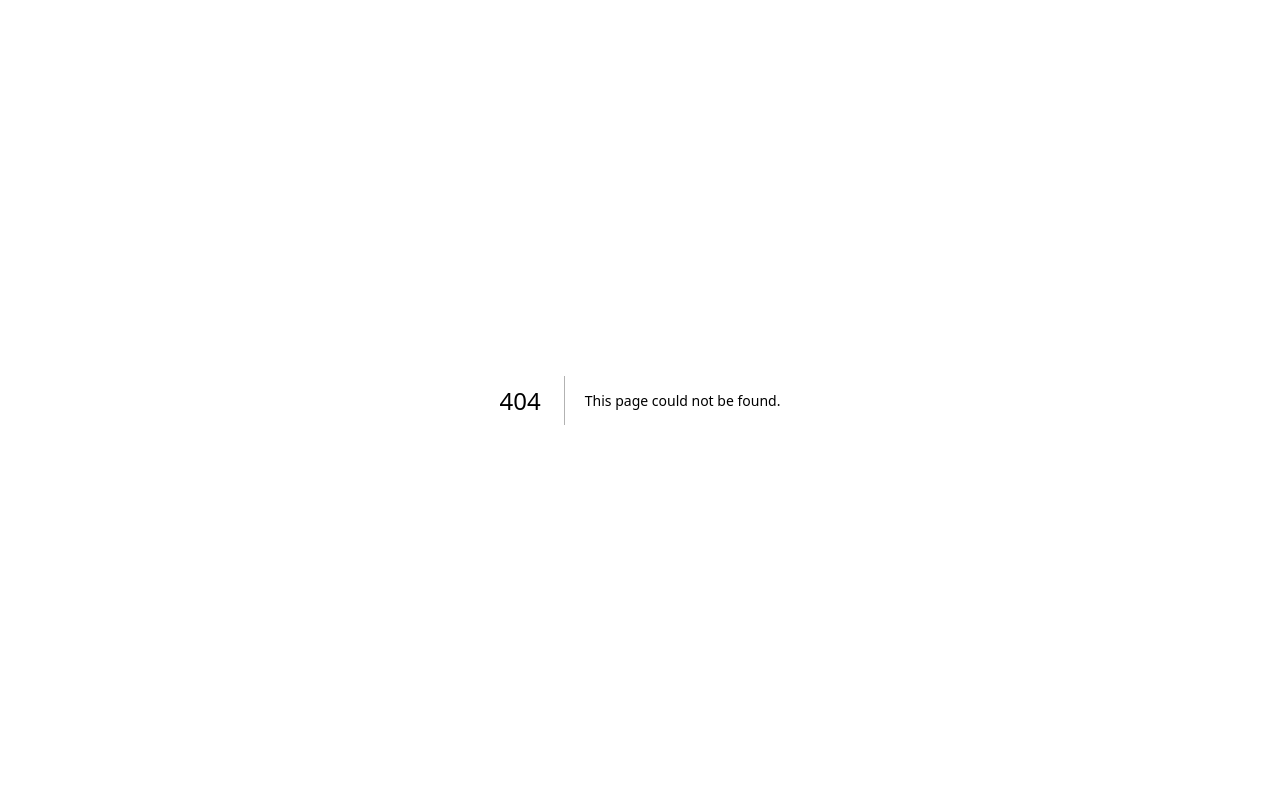
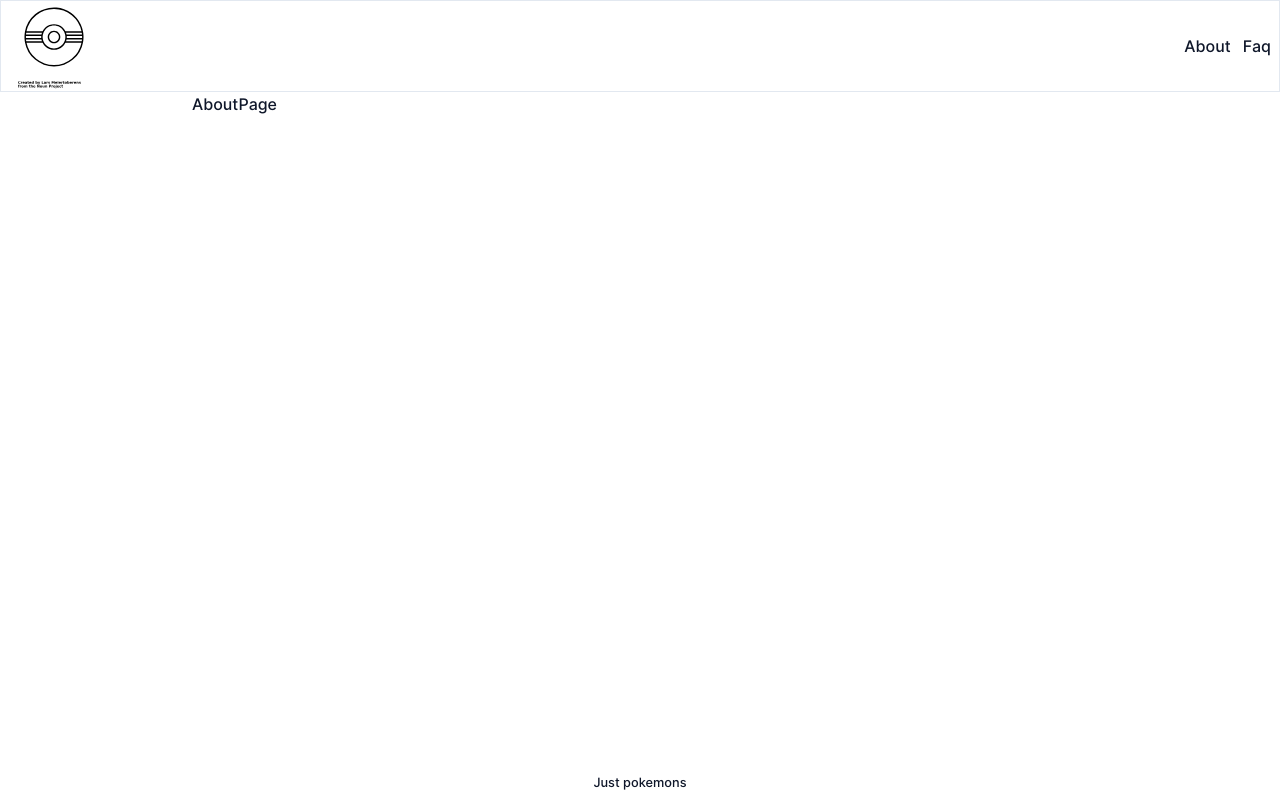
Before and after one commit to masiucd/just-pokemons, a Next.js app: page /about in a window 1280 px wide. Before the commit this address had no page. Built offline with nearby package versions, Linux system fonts and the light colour scheme.

Commit message:
Layout marketing

```diff
--- /dev/null
+++ b/src/app/(marketing)/about/page.tsx
@@ -0,0 +1,9 @@
+import React from "react";
+
+import {PageWrapper} from "@/components/page_wrapper";
+
+const AboutPage = () => {
+  return <PageWrapper>AboutPage</PageWrapper>;
+};
+
+export default AboutPage;
--- /dev/null
+++ b/src/app/(marketing)/faq/page.tsx
@@ -0,0 +1,9 @@
+import React from "react";
+
+import {PageWrapper} from "@/components/page_wrapper";
+
+const FaqPage = () => {
+  return <PageWrapper>FaqPage</PageWrapper>;
+};
+
+export default FaqPage;
--- a/src/app/(marketing)/layout.tsx
+++ b/src/app/(marketing)/layout.tsx
@@ -1,11 +1,42 @@
+import Link from "next/link";
 import {ReactNode} from "react";
+
+import PokemonIcon from "@/components/pokemon_icon";
 
 interface Props {
   children: ReactNode;
 }
 
 const MarketingLayout = ({children}: Props) => {
-  return <>{children}</>;
+  return (
+    <>
+      <header>
+        <div className="mx-auto flex max-w-7xl items-center justify-between border px-2">
+          <strong>
+            <Link href="/">
+              <PokemonIcon />
+            </Link>
+          </strong>
+          <nav>
+            <ul className="flex gap-3">
+              <li>
+                <Link href="/about ">About</Link>
+              </li>
+              <li>
+                <Link href="/faq">Faq</Link>
+              </li>
+            </ul>
+          </nav>
+        </div>
+      </header>
+      {children}
+      <footer>
+        <div className="mx-auto flex max-w-7xl justify-center py-2">
+          <small>Just pokemons</small>
+        </div>
+      </footer>
+    </>
+  );
 };
 
 export default MarketingLayout;
--- a/src/app/page.tsx
+++ /dev/null
@@ -1,23 +0,0 @@
-import {PageWrapper} from "@/components/page_wrapper";
-import PokemonList from "@/components/pokemon/pokemon_list";
-
-// async function getPokemons() {
-//   const result = await fetch(EndPoints.allPokemons(6), {
-//     next: {
-//       tags: ["allPokemons"],
-//       revalidate: 3600, // 1 hour
-//     },
-//   });
-//   const data = await result.json();
-//   return PokemonsSchema.parse(data.results);
-// }
-
-// TODO infinite scroll for pagination
-export default async function Home() {
-  // const pokemons = (await getPokemons()) as Pokemon[];
-  return (
-    <PageWrapper className="justify-center">
-      <PokemonList />
-    </PageWrapper>
-  );
-}
--- a/src/components/pokemon/pokemon_details.tsx
+++ b/src/components/pokemon/pokemon_details.tsx
@@ -26,7 +26,7 @@ export const useGetSpeciesInfo = (url: string) => {
       const data = await response.json();
       return DetailsSchema.parse(data);
     },
-    {refreshInterval: 3600, suspense: true}
+    {refreshInterval: 3600, suspense: true, fallback: <div>...loading</div>}
   );
 
   return {
--- a/src/components/pokemon/pokemon_list.tsx
+++ b/src/components/pokemon/pokemon_list.tsx
@@ -15,6 +15,7 @@ const usePokemons = (url: string) => {
   const {data, error, isLoading} = useSwr(url, fetcher, {
     refreshInterval: 3600,
     suspense: true,
+    fallback: <div>...loading</div>,
   });
   return {
     data,
--- a/src/components/pokemon_icon.tsx
+++ b/src/components/pokemon_icon.tsx
@@ -6,7 +6,7 @@ interface Props {
   className?: string;
 }
 
-export function PokemonIcon({width = 25, height = 25, className}: Props) {
+export function PokemonIcon({width = 90, height = 90, className}: Props) {
   return (
     <svg
       xmlns="http://www.w3.org/2000/svg"
```
Also changed, not shown: src/app/(marketing)/pokemon/[slug]/page.tsx (renamed from src/app/pokemon/[slug]/page.tsx).
